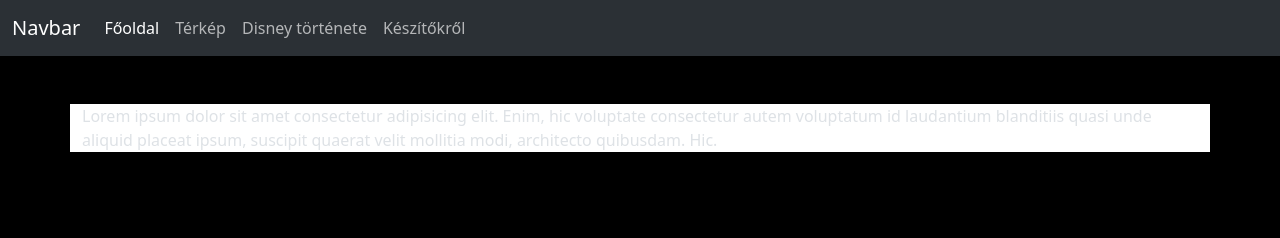
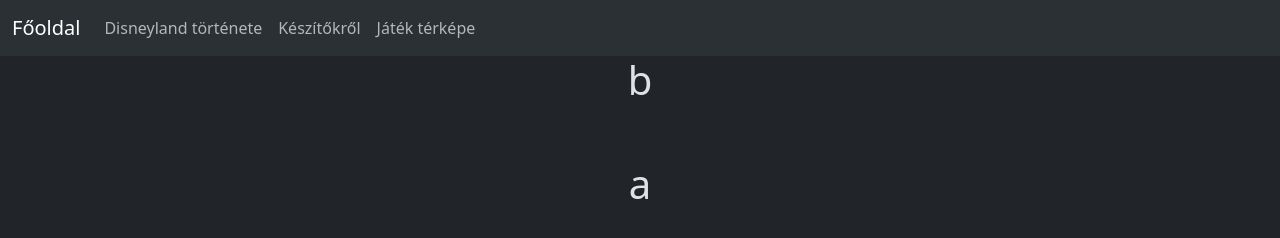
Before and after one commit to mezeirenata/disney, a plain HTML site: page weboldal/disneyland.html in a window 1280 px wide. Drawn offline with nearby package versions, Linux system fonts and the light colour scheme.

Commit message:
weboldal

```diff
--- a/weboldal/disneyland.html
+++ b/weboldal/disneyland.html
@@ -3,33 +3,40 @@
 <head>
   <meta charset="UTF-8">
   <meta name="viewport" content="width=device-width, initial-scale=1.0">
+  <title>Disneyland - Juss el a kastélyig</title>
   <link rel="stylesheet" href="bootstrap/css/bootstrap.min.css">
   <link rel="stylesheet" href="ccs.css">
-    <title>Disneyland - juss el a kastélyig</title>
 </head>
-<body class="bg-black" data-bs-theme="dark">
-
-<nav class="navbar navbar-expand-lg bg-body-tertiary">
+<body class="" data-bs-theme="dark">
+  <nav class="navbar navbar-expand-lg bg-body-tertiary align-content-center">
     <div class="container-fluid">
-    <a class="navbar-brand" href="#">Navbar</a>
-    <button class="navbar-toggler" type="button" data-bs-toggle="collapse" data-bs-target="#navbarNavAltMarkup" aria-controls="navbarNavAltMarkup" aria-expanded="false" aria-label="Toggle navigation">
+      <a class="navbar-brand" href="#disneyland.html">Főoldal</a>
+      <button class="navbar-toggler" type="button" data-bs-toggle="collapse" data-bs-target="#navbarNav" aria-controls="navbarNav" aria-expanded="false" aria-label="Toggle navigation">
         <span class="navbar-toggler-icon"></span>
       </button>
-    <div class="collapse navbar-collapse" id="navbarNavAltMarkup">
-      <div class="navbar-nav">
-        <a class="nav-link active" aria-current="page" href="disneyland.html">Főoldal</a>
-        <a class="nav-link" href="terkep.html">Térkép</a>
-        <a class="nav-link" href="disneytortenet.html">Disney története</a>
+      <div class="collapse navbar-collapse" id="navbarNav">
+        <ul class="navbar-nav">
+          <li class="nav-item">
+            <a class="nav-link" href="disneytortenet.html">Disneyland története</a>
+          </li>
+          <li class="nav-item">
             <a class="nav-link" href="keszitokrol.html">Készítőkről</a>
-      </div>
+          </li>
+          <li class="nav-item">
+            <a class="nav-link" href="terkep.html">Játék térképe</a>
+          </li>
+        </ul>
       </div>
     </div>
   </nav>
-<div class="container bg-white mt-5">
-  Lorem ipsum dolor sit amet consectetur adipisicing elit. Enim, hic voluptate consectetur autem voluptatum id laudantium blanditiis quasi unde aliquid placeat ipsum, suscipit quaerat velit mollitia modi, architecto quibusdam. Hic.
+  <section class="text-center container mt3 pb-5"><h1 class="title-scale" style="transform: scale(1);">b</h1></section>
+  <div class="container-fluid">
+    <div class="row text-center"><h1>a</h1></div>
   </div>
 
-<script src="js/bootstrap.min.js"></script>
-<script src="script.js"></script>
+  <!-- <button id="scrollToTop" onclick="document.documentElement.scrollTop = 0;"
+  class="globalgoals-14-bg border-0 arrow-up text-white"></button> -->
+<script src="bootstrap/js/bootstrap.min.js"></script>
+<script src="javascript.js"></script>
 </body>
 </html>
```
Also changed, not shown: weboldal/disneytortenet.html (+19 -13 lines), weboldal/keszitokrol.html (+19 -13 lines), weboldal/terkep.html (+19 -13 lines), received_2065928243761500.jpeg (deleted), weboldal/javascript.js (added). Lines whose indentation alone changed are shown as unchanged.
